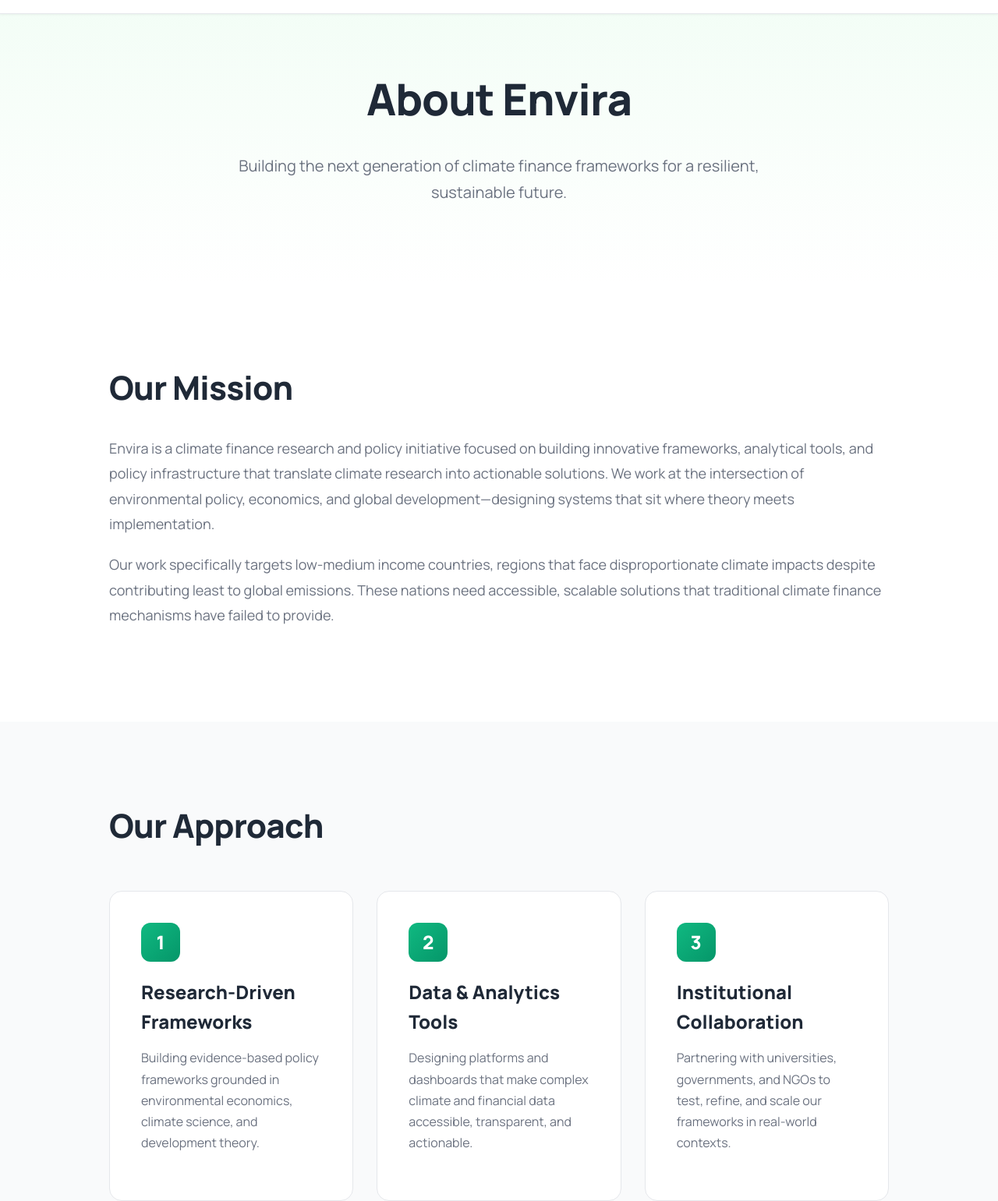
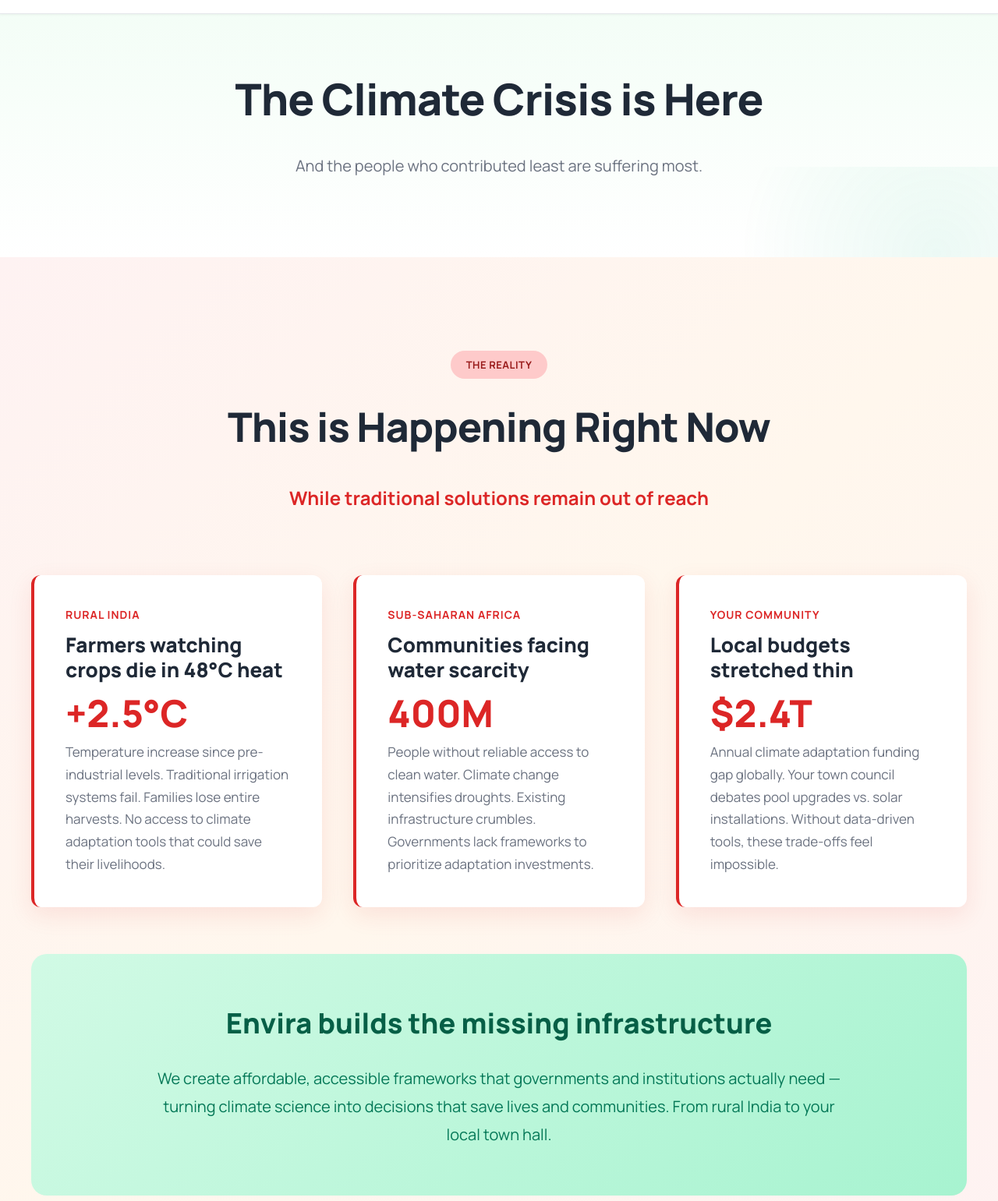
Before and after one commit to Arunkdas13/Envira-Website, a plain HTML site: page about.html in a window 1280 px wide. Shown: the part 78-1619 px from the top of the page at 78% size. Drawn offline with Linux system fonts and the light colour scheme.

Commit message:
Update about.html

```diff
--- a/about.html
+++ b/about.html
@@ -9,7 +9,7 @@
         * { margin: 0; padding: 0; box-sizing: border-box; }
         body { font-family: 'Manrope', sans-serif; background: #ffffff; color: #1f2937; line-height: 1.6; overflow-x: hidden; }
 
-        /* NAVBAR (same as index) */
+        /* NAVBAR */
         .navbar { width: 100%; background: rgba(255, 255, 255, 0.98); backdrop-filter: blur(10px); border-bottom: 1px solid #e5e7eb; padding: 20px 0; position: fixed; top: 0; z-index: 100; box-shadow: 0 1px 3px rgba(0,0,0,0.05); }
         .nav-container { width: 90%; max-width: 1280px; margin: auto; display: flex; justify-content: space-between; align-items: center; }
         .nav-left { display: flex; align-items: center; gap: 16px; }
@@ -22,24 +22,87 @@
         .cta-btn:hover { background: #059669; transform: translateY(-1px); }
 
         /* HERO */
-        .hero { padding: 160px 20px 100px; text-align: center; background: linear-gradient(180deg, #f0fdf4 0%, #ffffff 100%); }
-        .hero h1 { font-size: 56px; font-weight: 800; color: #1f2937; margin-bottom: 24px; letter-spacing: -1px; }
-        .hero p { font-size: 20px; color: #6b7280; max-width: 700px; margin: 0 auto; line-height: 1.7; }
+        .hero { padding: 160px 20px 100px; text-align: center; background: linear-gradient(180deg, #f0fdf4 0%, #ffffff 100%); position: relative; overflow: hidden; }
+        .hero::before {
+            content: '';
+            position: absolute;
+            top: -30%;
+            left: -20%;
+            width: 60%;
+            height: 60%;
+            background: radial-gradient(circle, rgba(16, 185, 129, 0.1) 0%, transparent 70%);
+            animation: float1 15s ease-in-out infinite;
+        }
+        .hero::after {
+            content: '';
+            position: absolute;
+            bottom: -20%;
+            right: -20%;
+            width: 50%;
+            height: 50%;
+            background: radial-gradient(circle, rgba(16, 185, 129, 0.08) 0%, transparent 70%);
+            animation: float2 20s ease-in-out infinite;
+        }
+        @keyframes float1 {
+            0%, 100% { transform: translate(0, 0) scale(1); }
+            50% { transform: translate(50px, -50px) scale(1.1); }
+        }
+        @keyframes float2 {
+            0%, 100% { transform: translate(0, 0) scale(1); }
+            50% { transform: translate(-30px, 30px) scale(1.15); }
+        }
+        .hero h1 { font-size: 56px; font-weight: 800; color: #1f2937; margin-bottom: 24px; letter-spacing: -1px; position: relative; z-index: 1; }
+        .hero p { font-size: 20px; color: #6b7280; max-width: 700px; margin: 0 auto; line-height: 1.7; position: relative; z-index: 1; }
 
-        /* CONTENT SECTIONS */
-        .section { padding: 100px 20px; }
-        .section-light { background: #f9fafb; }
-        .section-container { max-width: 1000px; margin: 0 auto; }
-        .section h2 { font-size: 42px; font-weight: 800; color: #1f2937; margin-bottom: 28px; letter-spacing: -0.8px; }
-        .section p { font-size: 18px; color: #6b7280; line-height: 1.8; margin-bottom: 20px; }
+        /* MISSION STATEMENT - VISCERAL */
+        .mission-visceral { padding: 120px 20px; background: linear-gradient(135deg, #fef2f2 0%, #fff7ed 50%, #fef2f2 100%); position: relative; overflow: hidden; }
+        .mission-container { max-width: 1200px; margin: 0 auto; }
+        .mission-header { text-align: center; margin-bottom: 80px; }
+        .mission-label { display: inline-block; background: #fecaca; color: #991b1b; padding: 8px 20px; border-radius: 20px; font-weight: 700; font-size: 13px; margin-bottom: 20px; text-transform: uppercase; letter-spacing: 0.5px; }
+        .mission-title { font-size: 52px; font-weight: 800; color: #1f2937; margin-bottom: 30px; letter-spacing: -1px; }
+        .mission-subtitle { font-size: 24px; color: #dc2626; font-weight: 700; margin-bottom: 20px; }
 
-        /* APPROACH CARDS */
-        .approach-grid { display: grid; grid-template-columns: repeat(auto-fit, minmax(300px, 1fr)); gap: 30px; margin-top: 50px; }
-        .approach-card { background: white; border: 1px solid #e5e7eb; border-radius: 16px; padding: 40px; transition: all 0.3s; }
-        .approach-card:hover { border-color: #10b981; box-shadow: 0 10px 30px rgba(16, 185, 129, 0.1); transform: translateY(-5px); }
-        .approach-number { display: inline-flex; width: 50px; height: 50px; border-radius: 12px; background: linear-gradient(135deg, #10b981, #059669); color: white; font-size: 24px; font-weight: 800; align-items: center; justify-content: center; margin-bottom: 20px; }
-        .approach-card h3 { font-size: 24px; font-weight: 800; color: #1f2937; margin-bottom: 14px; }
-        .approach-card p { font-size: 16px; color: #6b7280; line-height: 1.7; }
+        .crisis-grid { display: grid; grid-template-columns: repeat(auto-fit, minmax(320px, 1fr)); gap: 40px; margin-bottom: 60px; }
+        .crisis-card { background: white; border-left: 4px solid #dc2626; border-radius: 12px; padding: 40px; box-shadow: 0 10px 30px rgba(220, 38, 38, 0.1); opacity: 0; transform: translateY(30px); transition: all 0.6s ease; }
+        .crisis-card.visible { opacity: 1; transform: translateY(0); }
+        .crisis-location { font-size: 14px; font-weight: 700; color: #dc2626; text-transform: uppercase; letter-spacing: 1px; margin-bottom: 12px; }
+        .crisis-card h3 { font-size: 26px; font-weight: 800; color: #1f2937; margin-bottom: 16px; line-height: 1.2; }
+        .crisis-stat { font-size: 48px; font-weight: 800; color: #dc2626; margin-bottom: 12px; line-height: 1; }
+        .crisis-card p { color: #6b7280; font-size: 17px; line-height: 1.7; }
+
+        .solution-box { background: linear-gradient(135deg, #d1fae5 0%, #a7f3d0 100%); border-radius: 20px; padding: 60px 50px; text-align: center; margin-top: 60px; }
+        .solution-box h3 { font-size: 36px; font-weight: 800; color: #065f46; margin-bottom: 24px; }
+        .solution-box p { font-size: 20px; color: #047857; line-height: 1.8; max-width: 900px; margin: 0 auto; }
+
+        /* APPROACH */
+        .approach-section { padding: 100px 20px; background: white; }
+        .approach-container { max-width: 1200px; margin: 0 auto; }
+        .section-title { font-size: 48px; font-weight: 800; color: #1f2937; text-align: center; margin-bottom: 70px; letter-spacing: -1px; }
+        .approach-grid { display: grid; grid-template-columns: repeat(auto-fit, minmax(340px, 1fr)); gap: 40px; }
+        .approach-card { background: #f9fafb; border: 2px solid #e5e7eb; border-radius: 16px; padding: 50px 40px; transition: all 0.4s; position: relative; overflow: hidden; }
+        .approach-card::before {
+            content: '';
+            position: absolute;
+            top: -50%;
+            right: -50%;
+            width: 100%;
+            height: 100%;
+            background: radial-gradient(circle, rgba(16, 185, 129, 0.1) 0%, transparent 70%);
+            opacity: 0;
+            transition: opacity 0.4s;
+        }
+        .approach-card:hover::before { opacity: 1; }
+        .approach-card:hover { border-color: #10b981; box-shadow: 0 15px 40px rgba(16, 185, 129, 0.15); transform: translateY(-8px); }
+        .approach-number { display: inline-flex; width: 60px; height: 60px; border-radius: 14px; background: linear-gradient(135deg, #10b981, #059669); color: white; font-size: 28px; font-weight: 800; align-items: center; justify-content: center; margin-bottom: 24px; position: relative; z-index: 1; }
+        .approach-card h3 { font-size: 26px; font-weight: 800; color: #1f2937; margin-bottom: 16px; position: relative; z-index: 1; }
+        .approach-card p { font-size: 17px; color: #6b7280; line-height: 1.8; position: relative; z-index: 1; }
+
+        /* CTA SECTION */
+        .cta-section { padding: 100px 20px; background: linear-gradient(135deg, #10b981 0%, #059669 100%); color: white; text-align: center; }
+        .cta-title { font-size: 48px; font-weight: 800; margin-bottom: 24px; }
+        .cta-text { font-size: 22px; margin-bottom: 40px; opacity: 0.95; }
+        .cta-button { background: white; color: #10b981; padding: 18px 40px; border-radius: 12px; text-decoration: none; font-weight: 800; font-size: 18px; display: inline-block; transition: all 0.3s; }
+        .cta-button:hover { transform: translateY(-3px); box-shadow: 0 10px 30px rgba(0, 0, 0, 0.2); }
 
         /* FOOTER */
         .footer { background: #f9fafb; padding: 80px 20px 40px; border-top: 1px solid #e5e7eb; }
@@ -56,7 +119,8 @@
 
         @media (max-width: 768px) {
             .hero h1 { font-size: 38px; }
-            .section h2 { font-size: 32px; }
+            .mission-title { font-size: 36px; }
+            .crisis-grid { grid-template-columns: 1fr; }
             .approach-grid { grid-template-columns: 1fr; }
             .footer-main { grid-template-columns: 1fr; gap: 40px; }
             .nav-links { display: none; }
@@ -81,47 +145,75 @@
     </nav>
 
     <section class="hero">
-        <h1>About Envira</h1>
-        <p>Building the next generation of climate finance frameworks for a resilient, sustainable future.</p>
+        <h1>The Climate Crisis is Here</h1>
+        <p>And the people who contributed least are suffering most.</p>
     </section>
 
-    <section class="section">
-        <div class="section-container">
-            <h2>Our Mission</h2>
-            <p>Envira is a climate finance research and policy initiative focused on building innovative frameworks, analytical tools, and policy infrastructure that translate climate research into actionable solutions. We work at the intersection of environmental policy, economics, and global development—designing systems that sit where theory meets implementation.</p>
-            <p>Our work specifically targets low-medium income countries, regions that face disproportionate climate impacts despite contributing least to global emissions. These nations need accessible, scalable solutions that traditional climate finance mechanisms have failed to provide.</p>
+    <section class="mission-visceral">
+        <div class="mission-container">
+            <div class="mission-header">
+                <div class="mission-label">The Reality</div>
+                <h2 class="mission-title">This is Happening Right Now</h2>
+                <p class="mission-subtitle">While traditional solutions remain out of reach</p>
+            </div>
+
+            <div class="crisis-grid">
+                <div class="crisis-card">
+                    <div class="crisis-location">Rural India</div>
+                    <h3>Farmers watching crops die in 48°C heat</h3>
+                    <div class="crisis-stat">+2.5°C</div>
+                    <p>Temperature increase since pre-industrial levels. Traditional irrigation systems fail. Families lose entire harvests. No access to climate adaptation tools that could save their livelihoods.</p>
+                </div>
+
+                <div class="crisis-card">
+                    <div class="crisis-location">Sub-Saharan Africa</div>
+                    <h3>Communities facing water scarcity</h3>
+                    <div class="crisis-stat">400M</div>
+                    <p>People without reliable access to clean water. Climate change intensifies droughts. Existing infrastructure crumbles. Governments lack frameworks to prioritize adaptation investments.</p>
+                </div>
+
+                <div class="crisis-card">
+                    <div class="crisis-location">Your Community</div>
+                    <h3>Local budgets stretched thin</h3>
+                    <div class="crisis-stat">$2.4T</div>
+                    <p>Annual climate adaptation funding gap globally. Your town council debates pool upgrades vs. solar installations. Without data-driven tools, these trade-offs feel impossible.</p>
+                </div>
+            </div>
+
+            <div class="solution-box">
+                <h3>Envira builds the missing infrastructure</h3>
+                <p>We create affordable, accessible frameworks that governments and institutions actually need — turning climate science into decisions that save lives and communities. From rural India to your local town hall.</p>
+            </div>
         </div>
     </section>
 
-    <section class="section section-light">
-        <div class="section-container">
-            <h2>Our Approach</h2>
+    <section class="approach-section">
+        <div class="approach-container">
+            <h2 class="section-title">How We Build Solutions</h2>
             <div class="approach-grid">
                 <div class="approach-card">
                     <div class="approach-number">1</div>
                     <h3>Research-Driven Frameworks</h3>
-                    <p>Building evidence-based policy frameworks grounded in environmental economics, climate science, and development theory.</p>
+                    <p>Building evidence-based policy frameworks grounded in environmental economics, climate science, and development theory—designed for real-world deployment.</p>
                 </div>
                 <div class="approach-card">
                     <div class="approach-number">2</div>
                     <h3>Data & Analytics Tools</h3>
-                    <p>Designing platforms and dashboards that make complex climate and financial data accessible, transparent, and actionable.</p>
+                    <p>Designing platforms and dashboards that make complex climate and financial data accessible, transparent, and actionable for decision-makers at every level.</p>
                 </div>
                 <div class="approach-card">
                     <div class="approach-number">3</div>
                     <h3>Institutional Collaboration</h3>
-                    <p>Partnering with universities, governments, and NGOs to test, refine, and scale our frameworks in real-world contexts.</p>
+                    <p>Partnering with universities, governments, and NGOs to test, refine, and scale our frameworks where they're needed most.</p>
                 </div>
             </div>
         </div>
     </section>
 
-    <section class="section">
-        <div class="section-container">
-            <h2>Why Envira Exists</h2>
-            <p>The climate crisis demands more than traditional approaches. Existing climate finance mechanisms are too slow, too expensive, and inaccessible to the regions that need them most. Governments and institutions lack the frameworks to make informed decisions about climate adaptation and mitigation in resource-constrained environments.</p>
-            <p>Envira bridges this gap by creating scalable, evidence-based solutions that empower decision-makers with the tools they need to confront climate challenges effectively.</p>
-        </div>
+    <section class="cta-section">
+        <h2 class="cta-title">Be Part of the Solution</h2>
+        <p class="cta-text">Join a global network building climate finance infrastructure that matters.</p>
+        <a href="join.html" class="cta-button">Become an Ambassador</a>
     </section>
 
     <footer class="footer">
@@ -164,5 +256,22 @@
             </div>
         </div>
     </footer>
+
+    <script>
+        // Scroll animations
+        const observer = new IntersectionObserver((entries) => {
+            entries.forEach(entry => {
+                if (entry.isIntersecting) {
+                    entry.target.classList.add('visible');
+                }
+            });
+        }, { threshold: 0.1, rootMargin: '0px 0px -100px 0px' });
+
+        document.addEventListener('DOMContentLoaded', () => {
+            document.querySelectorAll('.crisis-card').forEach(el => {
+                observer.observe(el);
+            });
+        });
+    </script>
 </body>
 </html>
```
